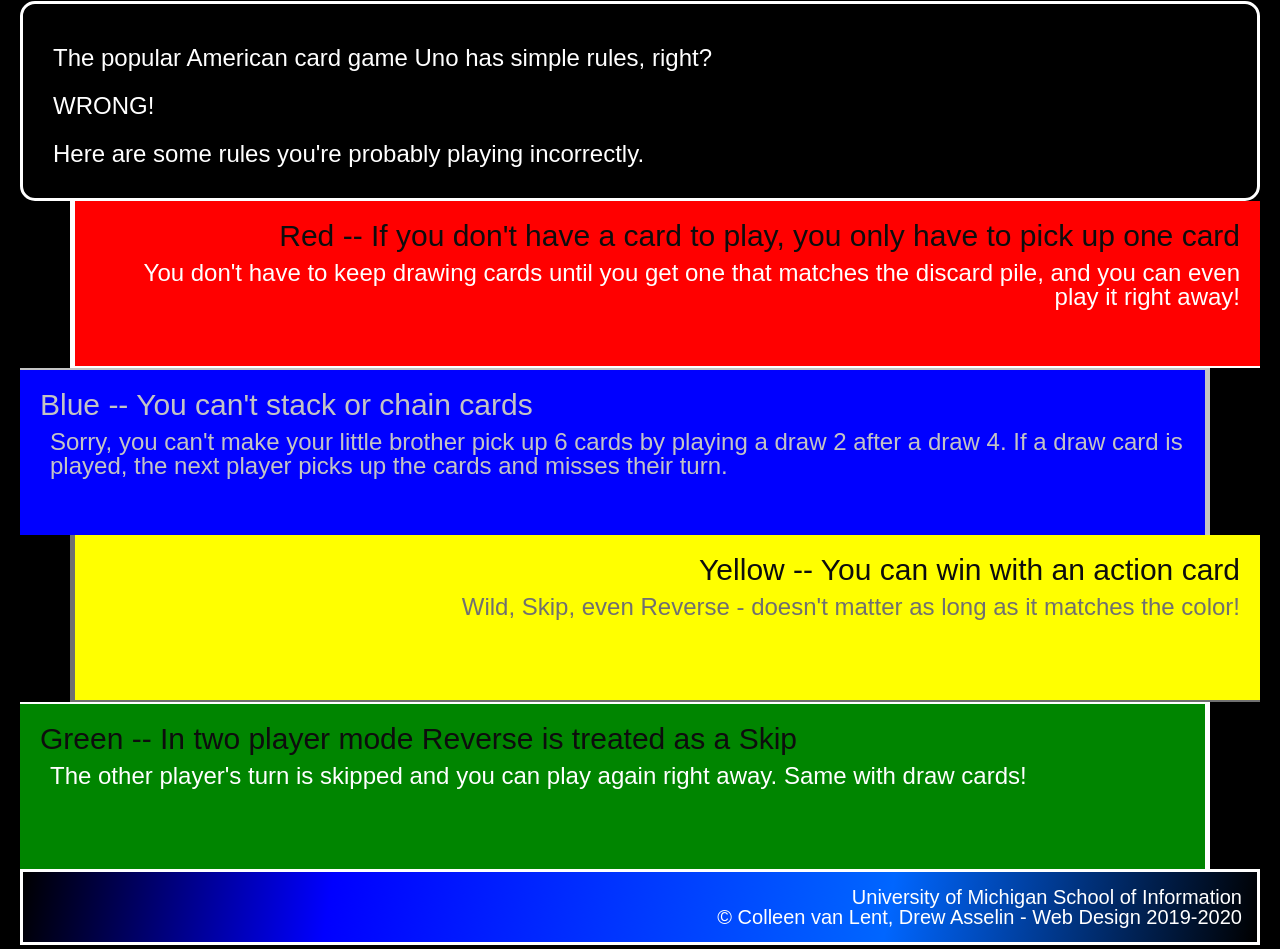
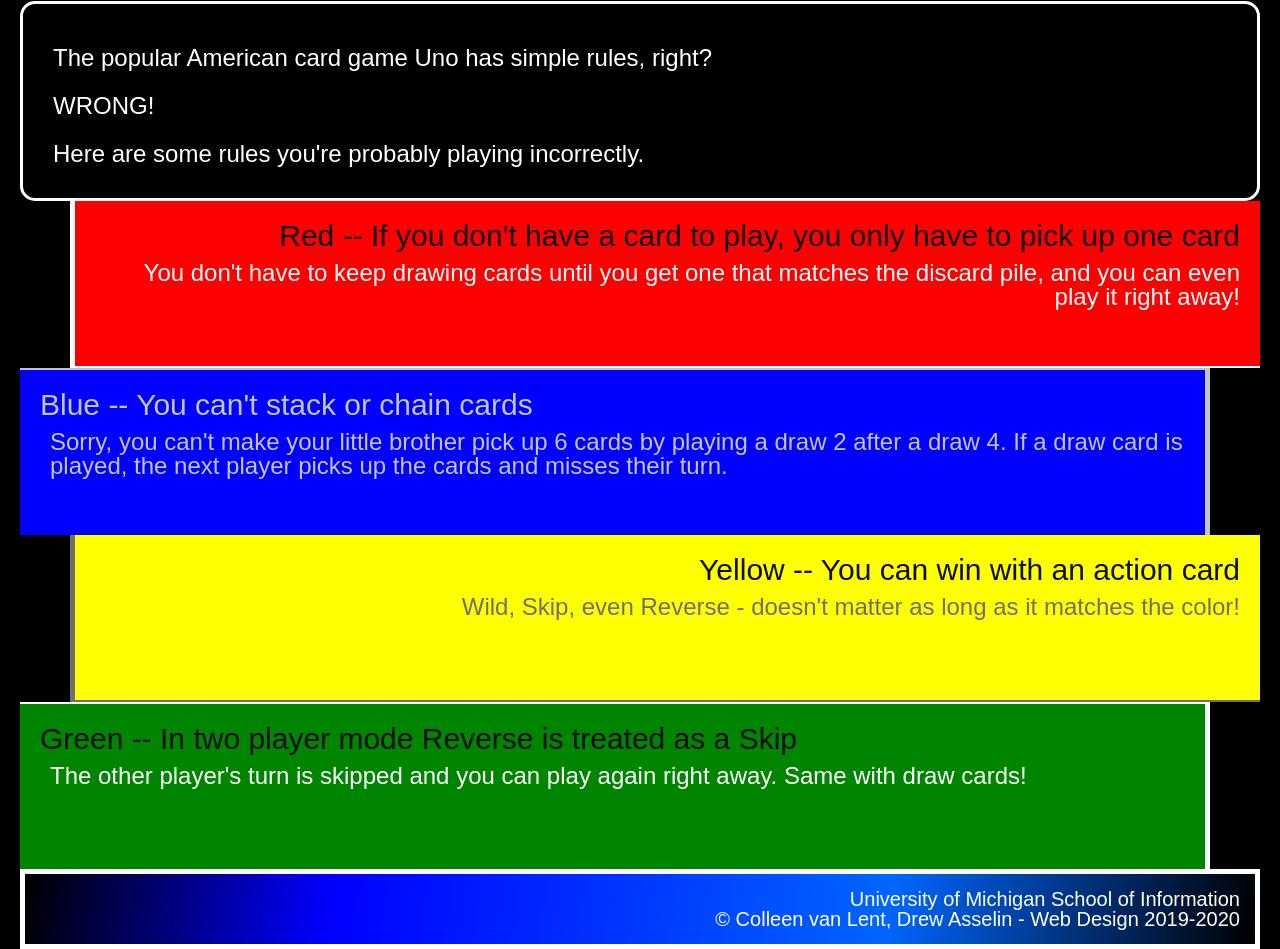
Before and after one commit to mfilipof/hw2-2024, a plain HTML site: page index.html in a window 1280 px wide. Shown: the part 327-1276 px from the top of the page. Drawn offline with Linux system fonts and the light colour scheme.

Commit message:
Update style.css

```diff
--- a/css/style.css
+++ b/css/style.css
@@ -92,7 +92,7 @@
 footer {
     background: rgb(0,0,0);
     background: linear-gradient(100deg, rgba(0,0,0,1) 0%, rgba(0,0,255,1) 25%, rgba(0,102,255,1) 70%, rgba(0,0,0,1) 100%);
-    border: #ffffff solid;
+    border: #ffffff 5px solid;
 }
 
 footer p {
```
